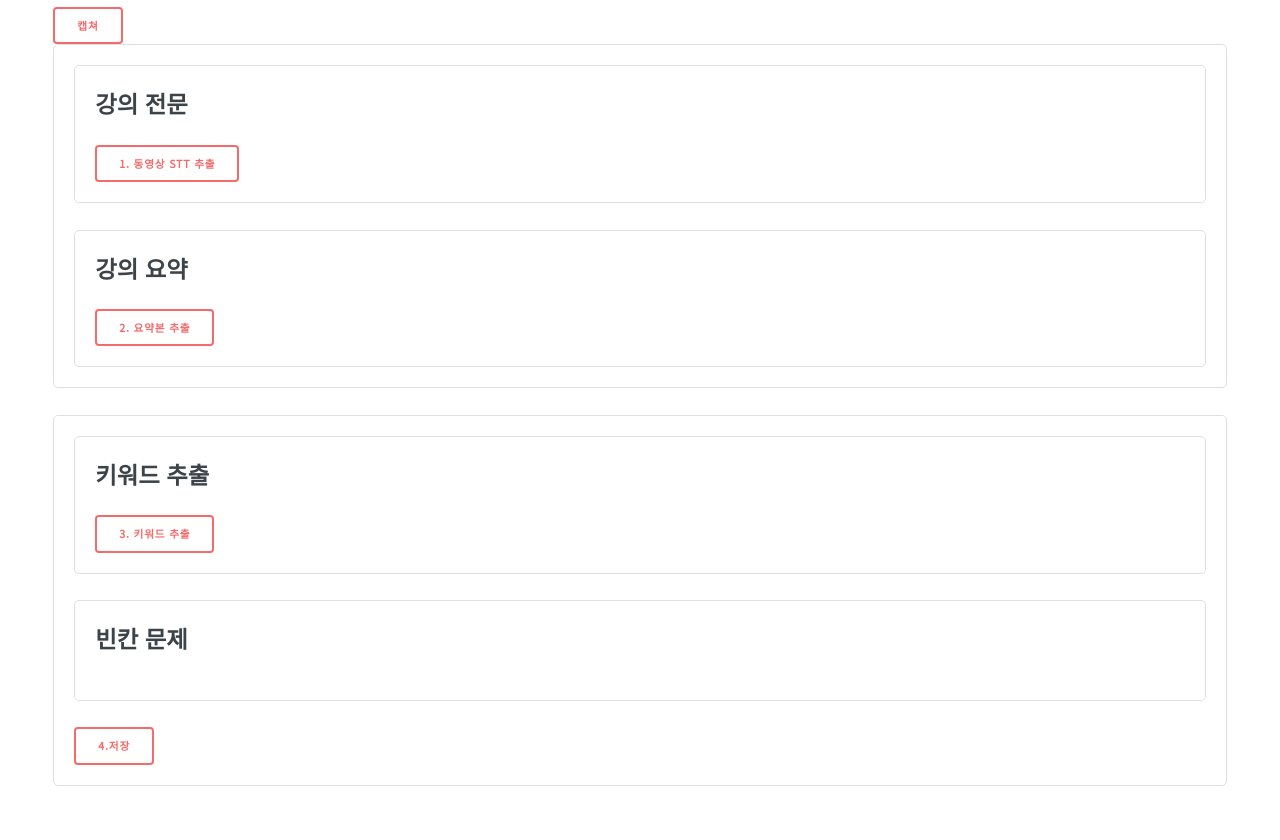
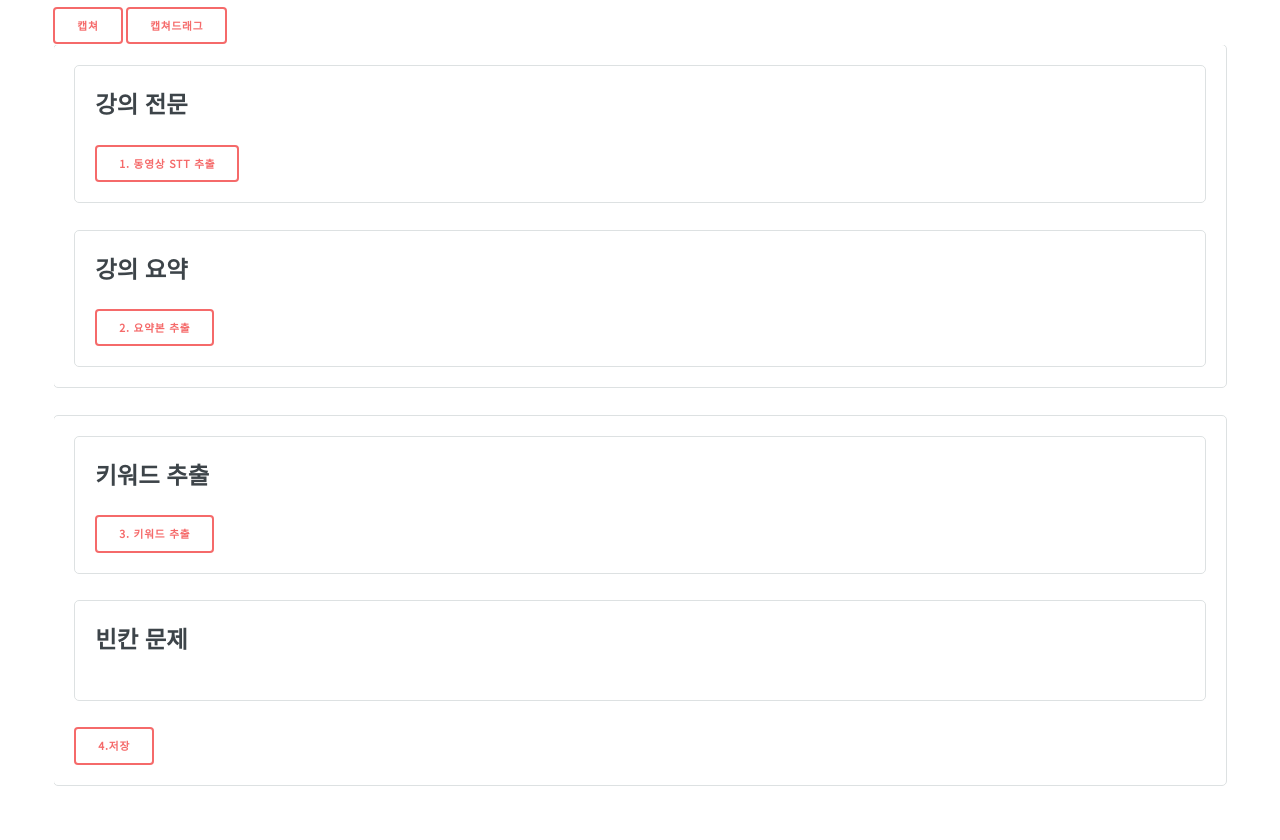
Before and after one commit to Philip-Cho/DGU-Capstone, a Django app: template templates/result.html in a window 1280 px wide. Shown: the part 723-1563 px from the top of the page. Run offline with Django 4.2, Linux system fonts and the light colour scheme; the template is opened without the code that fills it: most values are stand-ins (such as "Sample title", 1, 10 or a date in 2020); parts of the project's set-up code (start-up, migrations or seed data) failed here and were passed over; some libraries are stand-ins or nearby versions; some web fonts are replaced.

Commit message:
Update result.html

```diff
--- a/templates/result.html
+++ b/templates/result.html
@@ -15,6 +15,63 @@
     <link rel="preconnect" href="https://fonts.googleapis.com">
     <link rel="preconnect" href="https://fonts.gstatic.com" crossorigin>
     <link href="https://fonts.googleapis.com/css2?family=Noto+Sans+KR&display=swap" rel="stylesheet">
+<!--캡쳐 이벤트 위한 css-->
+
+<style>
+
+#screenshot_background {
+	width: 100%;
+	height: 100%;
+	position: fixed;
+	top: 0px;
+	left: 0px;
+	display: block;
+	opacity: 0.3;
+	text-align: center;
+	box-sizing: border-box;
+	z-index: 2147483647;
+	border-color: black;
+	border-style: solid;
+}
+
+/* 캡쳐 영역만 밝게 하기 위한 요소 */
+#screenshot:before, #screenshot:after {
+	border: none !important;
+	content: "" !important;
+	height: 100% !important;
+	position: absolute !important;
+	width: 100% !important
+}
+
+#screenshot:before {
+	border-right: 1px solid white !important;
+	border-bottom: 1px solid white !important;
+	left: -100% !important;
+	top: -100% !important
+}
+
+#screenshot:after {
+	border-top: 1px solid white !important;
+	border-left: 1px solid white !important;
+	left: 0 !important;
+	top: 0 !important
+}
+
+#screenshot {
+	height: 100% !important;
+	position: fixed !important;
+	width: 100% !important;
+	z-index: 2147483648 !important
+}
+
+/* 캡쳐 시 마우스 커서 모양 변경 */
+body.edit_cursor {
+	cursor: crosshair;
+}
+
+</style>
+
+
 
 </head>
 <body class="is-preload">
@@ -50,9 +107,20 @@
                                     frameborder="0"
                                     allow="accelerometer; autoplay; clipboard-write; encrypted-media; gyroscope; picture-in-picture"
                                     allowfullscreen></iframe>
-                            <button id="cpature_button" class="button" onclick="getxy()" type="button">캡쳐
 
                         </span>
+
+                </div>
+<!--                종수 캡쳐 버튼 시작-->
+                <button id="capture_button" class="button" onclick="getxy()" type="button">캡쳐</button>
+                <input type="button" value="캡쳐드래그" id="edit"/>
+<!--                캡쳐 이벤트 처리를 위한 요소-->
+                <div id="screenshot">
+
+                </div>
+
+                <div id="img">
+
                 </div>
                 <!--                    은진 캡쳐 임시 위치(나중에 옮김)-->
                 <!--                    <div class="capture">-->
@@ -234,7 +302,119 @@
         });
     }
 </script>
+<!--캡쳐 마우스 이벤트 시작-->
 
+
+<script src="https://code.jquery.com/jquery-2.2.1.min.js"></script>
+
+<script>
+window.onload = function(){
+	// 캡쳐 버튼 클릭 이벤트 등록
+	document.getElementById("edit").addEventListener("click", function(e){
+		// 마우스 커서 모양 변경 (eidt_cursor 클래스 추가)
+		document.querySelector("body").classList.add("edit_cursor");
+		screenshot(e);
+	});
+}
+/*
+*
+*/
+function screenshot(e){
+	var startX, startY;
+	var height = window.innerHeight;
+	var width = window.innerWidth;
+
+	// 배경을 어둡게 깔아주기 위한 div 객체 생성
+	var $screenBg = document.createElement("div");
+	$screenBg.id = "screenshot_background";
+	$screenBg.style.borderWidth = "0 0 " + height + "px 0";
+
+	// 마우스 이동하면서 선택한 영역의 크기를 보여주기 위한 div 객체 생성
+	var $screenshot = document.createElement("div");
+	$screenshot.id = "screenshot";
+
+	document.querySelector("body").appendChild($screenBg);
+	document.querySelector("body").appendChild($screenshot);
+
+	var selectArea = false;
+	var body = document.querySelector('body');
+
+	// 마우스 누르는 이벤트 함수
+	var mousedown = function(e) {
+		e.preventDefault();
+		selectArea = true;
+		startX = e.clientX;
+		startY = e.clientY;
+		// 이벤트를 실행하면서 이벤트 삭제 (한번만 동작하도록)
+		body.removeEventListener("mousedown", mousedown);
+	}
+	// 마우스 누르는 이벤트 등록
+	body.addEventListener("mousedown", mousedown);
+
+	// 클릭한 마우스 떼는 이벤트 함수
+	var mouseup = function(e) {
+		selectArea = false;
+		// (초기화) 마우스 떼면서 마우스무브 이벤트 삭제
+		body.removeEventListener("mousemove", mousemove);
+		// (초기화) 스크린샷을 위해 생성한 객체 삭제
+		$screenshot.parentNode.removeChild($screenshot);
+		$screenBg.parentNode.removeChild($screenBg);
+		var x = e.clientX;
+		var y = e.clientY;
+		var top = Math.min(y, startY);
+		var left = Math.min(x, startX);
+		var width = Math.max(x, startX) - left;
+		var height = Math.max(y, startY) - top;
+		html2canvas(document.body).then(
+			function(canvas) { //전체 화면 캡쳐
+				 // 선택 영역만큼 crop
+				var img = canvas.getContext('2d').getImageData(left, top, width, height);
+				var c = document.createElement("canvas");
+				c.width = width;
+				c.height = height;
+				c.getContext('2d').putImageData(img, 0, 0);
+				save(c); // crop한 이미지 저장
+			}
+		);
+		body.removeEventListener("mouseup", mouseup);
+        // 마우스 커서 기본으로 변경
+		document.querySelector("body").classList.remove("edit_cursor");
+	}
+	body.addEventListener("mouseup", mouseup);
+
+	// 마우스무브 이벤트 함수
+	function mousemove(e) {
+		var x = e.clientX;
+		var y = e.clientY;
+		$screenshot.style.left = x;
+		$screenshot.style.top = y;
+		if (selectArea) { //캡쳐 영역 선택 그림
+			var top = Math.min(y, startY);
+			var right = width - Math.max(x, startX);
+			var bottom = height - Math.max(y, startY);
+			var left = Math.min(x, startX);
+			$screenBg.style.borderWidth = top + 'px ' + right + 'px ' + bottom + 'px ' + left + 'px';
+		}
+	}
+	body.addEventListener("mousemove", mousemove);
+
+    // 캡쳐한 이미지 저장
+	function save(canvas) {
+		if (navigator.msSaveBlob) {
+			var blob = canvas.msToBlob();
+			return navigator.msSaveBlob(blob, '파일명.jpg');
+		} else {
+			var el = document.getElementById("target");
+			el.href = canvas.toDataURL("image/jpeg");
+			el.download = '파일명.jpg';
+			el.click();
+		}
+	}
+}
+</script>
+
+
+<!--캡쳐 마우스 드래그 이벤트 끝-->
 <script>
     function savedb() {
         $.ajax({
@@ -251,8 +431,8 @@
 
         var target = document.getElementById("youtube");
 
-        var y_up = window.pageYOffset + target.getBoundingClientRect().top;
-        var y_down = window.pageYOffset + target.getBoundingClientRect().bottom;
+        var y_up = window.scrollX + target.getBoundingClientRect().top;
+        var y_down = window.scrollY + target.getBoundingClientRect().bottom;
         var x_left = target.getBoundingClientRect().left;
         var x_right = target.getBoundingClientRect().right;
 
```
